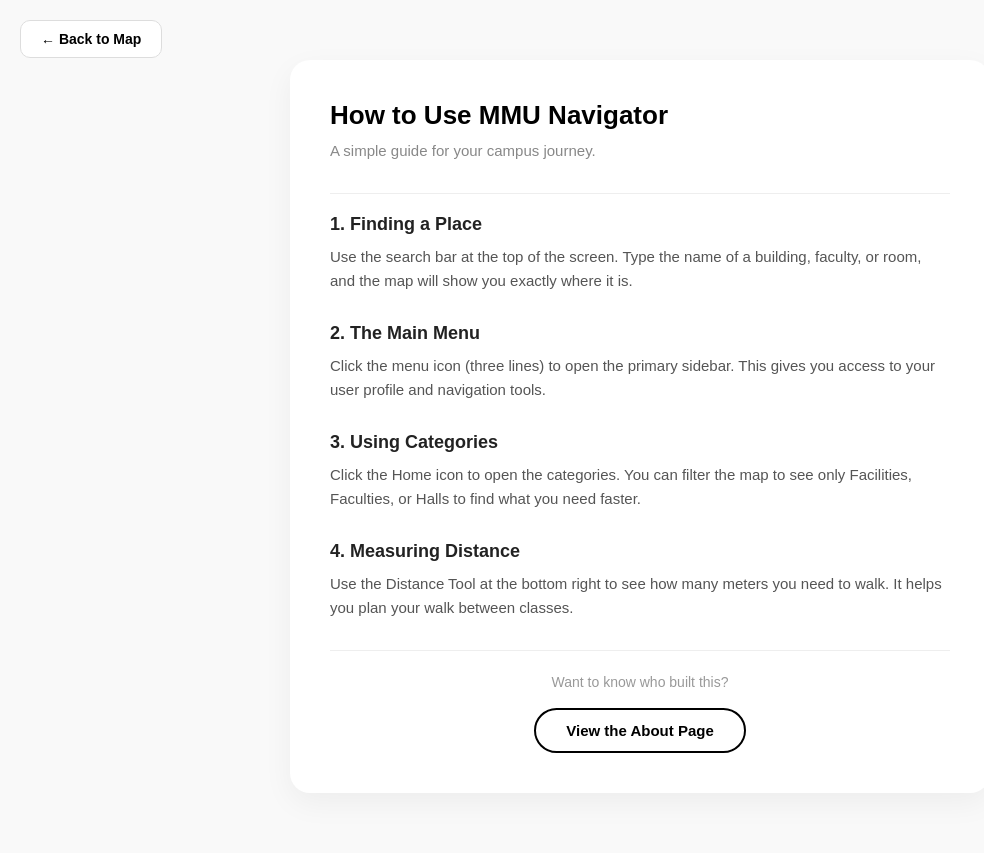
After one commit to saaddun1-gif/MMUNavigator-Group57, a Flask app: page /guide in a window 1280 px wide. The commit adds this page. Shown: the whole page, without its empty margins (0-984 px from the left). Run offline with Flask 3, Linux system fonts and the light colour scheme.

Commit message:
Initial resporitory

```diff
--- /dev/null
+++ b/templates/guide.html
@@ -0,0 +1,47 @@
+<!DOCTYPE html>
+<html lang="en">
+<head>
+    <meta charset="UTF-8">
+    <meta name="viewport" content="width=device-width, initial-scale=1.0">
+    <title>MMU Navigator - User Guide</title>
+    <link rel="stylesheet" href="{{ url_for('static', filename='guide.css') }}">
+</head>
+<body>
+
+    <a href="{{ url_for('index') }}" class="back-btn">← Back to Map</a>
+
+    <div class="guide-container">
+        <h1>How to Use MMU Navigator</h1>
+        <p class="subtitle">A simple guide for your campus journey.</p>
+
+        <hr>
+
+        <div class="step">
+            <h2>1. Finding a Place</h2>
+            <p>Use the search bar at the top of the screen. Type the name of a building, faculty, or room, and the map will show you exactly where it is.</p>
+        </div>
+
+        <div class="step">
+            <h2>2. The Main Menu</h2>
+            <p>Click the menu icon (three lines) to open the primary sidebar. This gives you access to your user profile and navigation tools.</p>
+        </div>
+
+        <div class="step">
+            <h2>3. Using Categories</h2>
+            <p>Click the Home icon to open the categories. You can filter the map to see only Facilities, Faculties, or Halls to find what you need faster.</p>
+        </div>
+
+        <div class="step">
+            <h2>4. Measuring Distance</h2>
+            <p>Use the Distance Tool at the bottom right to see how many meters you need to walk. It helps you plan your walk between classes.</p>
+        </div>
+
+        <div class="about-section">
+            <hr>
+            <p>Want to know who built this?</p>
+            <a href="about.html" class="about-link">View the About Page</a>
+        </div>
+    </div>
+
+</body>
+</html>
--- a/templates/test.html
+++ b/templates/test.html
@@ -99,7 +99,6 @@
     <div id="map"></div>
 
     <script>
-        /* --- CORE DATA & MAP VARIABLES --- */
        /* --- CORE DATA & MAP VARIABLES --- */
         let map, userMarker = null, targetPin = null, routingControl = null;
         let currentImageOverlay = null;
```
